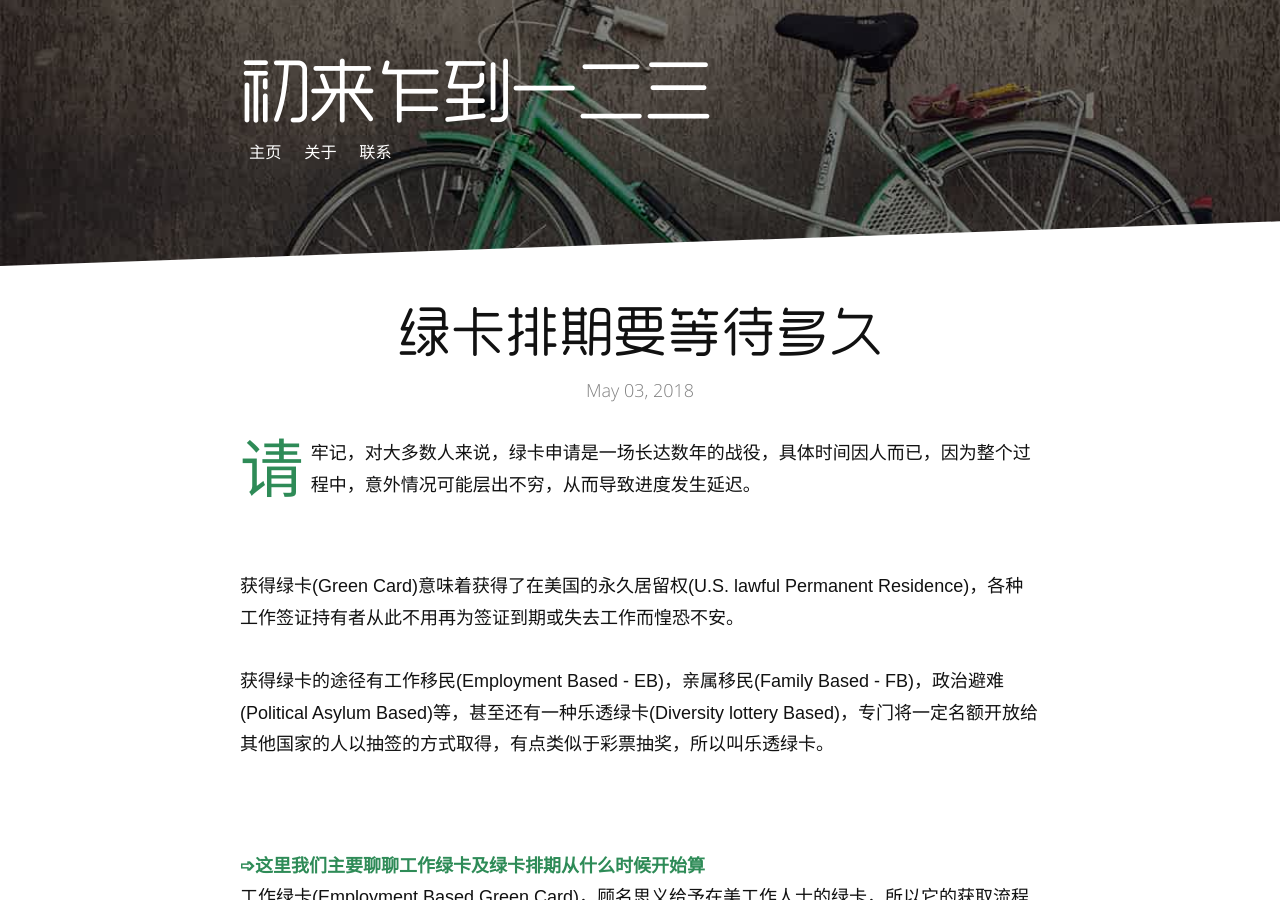
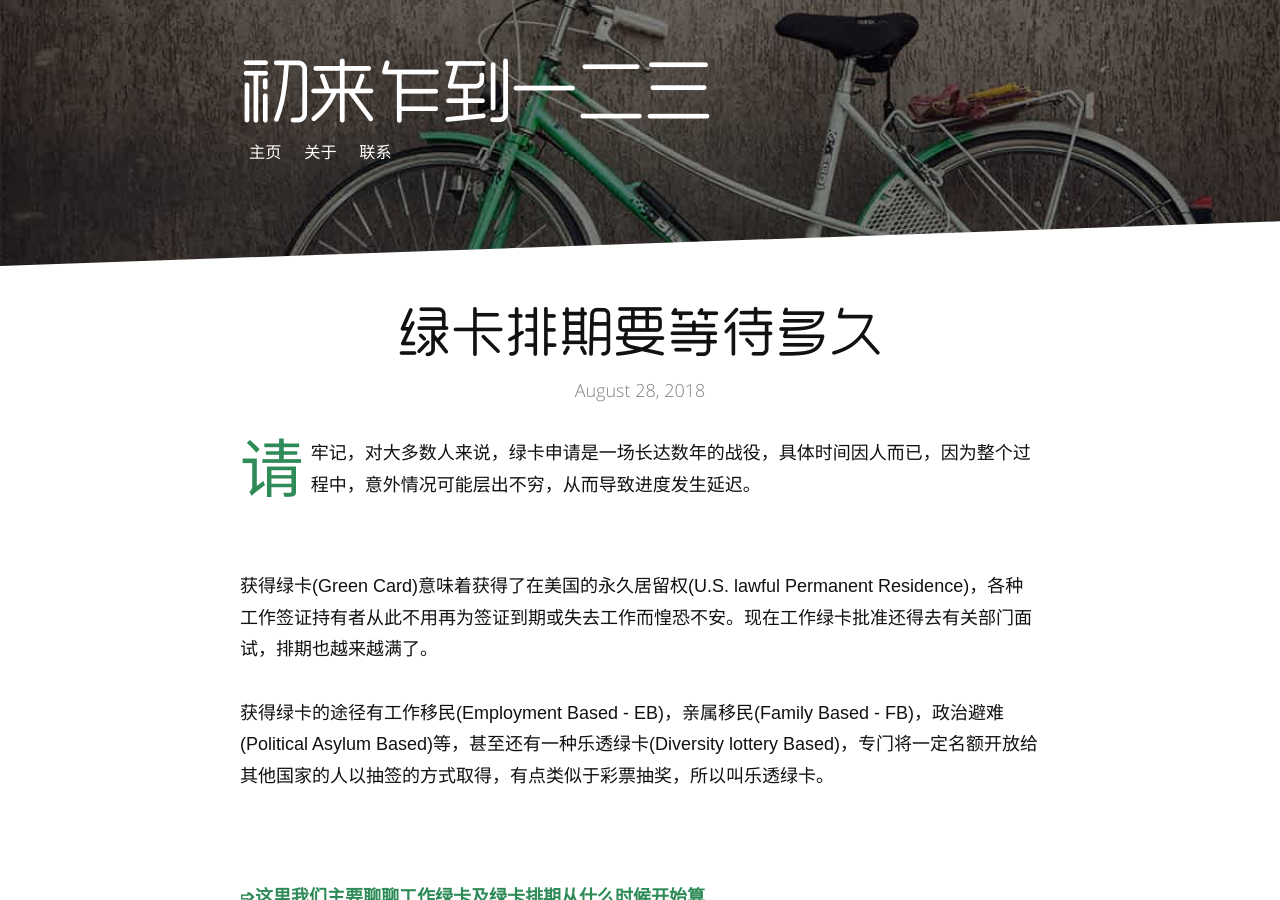
Before and after one commit to wolfwifee/wolfwifee.github.com, a Jekyll site: the page built from _posts/2016-10-27-green-card.md, in a window 1280 px wide and 900 px high. Built offline with Jekyll 4.4.1, drawn with Linux system fonts in a browser that asks for light colours; comment, search, counter and statistics services are not loaded; some of the changed text lies outside the part shown.

Commit message:
Update 2016-10-27-green-card.md

```diff
--- a/_posts/2016-10-27-green-card.md
+++ b/_posts/2016-10-27-green-card.md
@@ -6,14 +6,14 @@ heading: 绿卡排期要等待多久
 publish: true
 published: true
 datePublished: 2016-10-27T00:00:00.000Z
-date: 2018-05-03
+date: 2018-08-28
 ---
 
 <span class="dropcap">请</span>牢记，对大多数人来说，绿卡申请是一场长达数年的战役，具体时间因人而已，因为整个过程中，意外情况可能层出不穷，从而导致进度发生延迟。
 
 <p style="margin-bottom:70px"></p>
 
-获得绿卡(Green Card)意味着获得了在美国的永久居留权(U.S. lawful Permanent Residence)，各种工作签证持有者从此不用再为签证到期或失去工作而惶恐不安。
+获得绿卡(Green Card)意味着获得了在美国的永久居留权(U.S. lawful Permanent Residence)，各种工作签证持有者从此不用再为签证到期或失去工作而惶恐不安。现在工作绿卡批准还得去有关部门面试，排期也越来越满了。
 
 获得绿卡的途径有工作移民(Employment Based - EB)，亲属移民(Family Based - FB)，政治避难(Political Asylum Based)等，甚至还有一种乐透绿卡(Diversity lottery Based)，专门将一定名额开放给其他国家的人以抽签的方式取得，有点类似于彩票抽奖，所以叫乐透绿卡。
 
```
